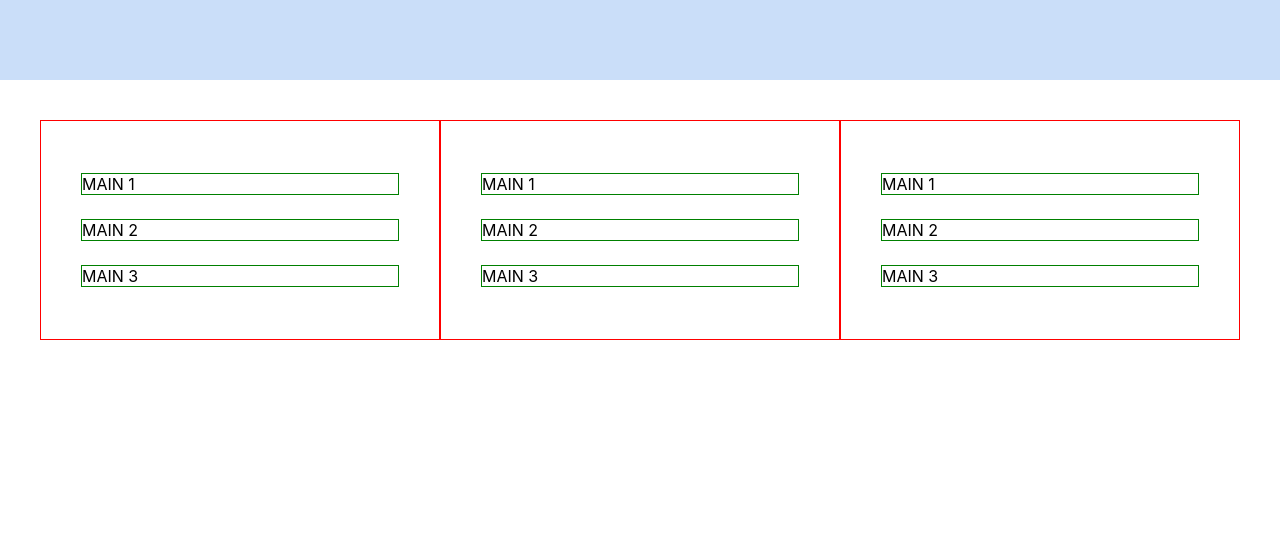
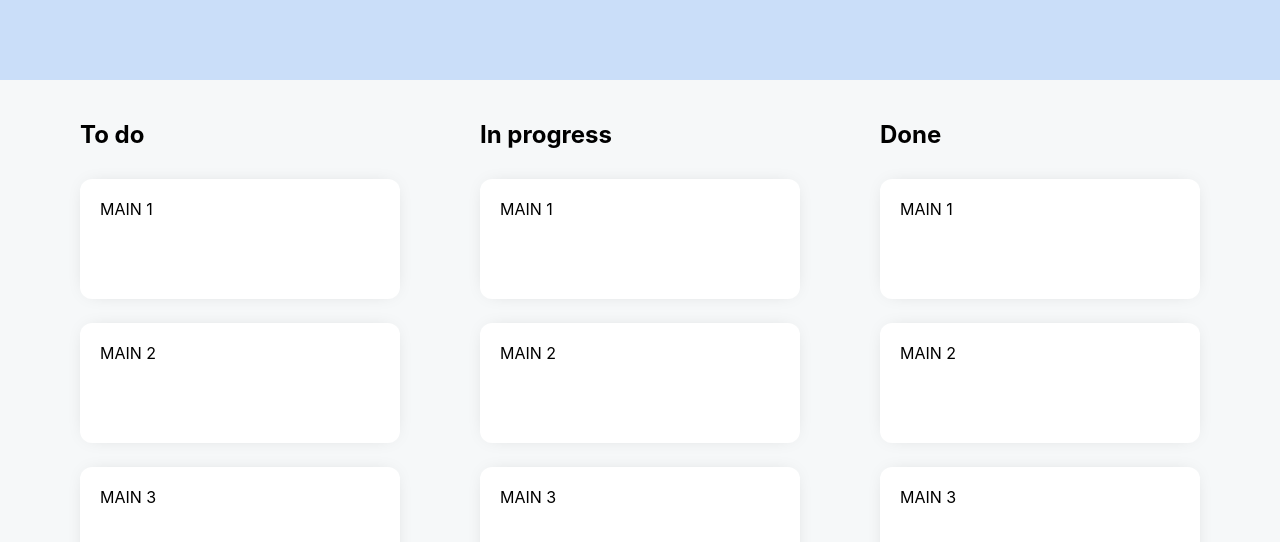
Before and after one commit to rodgabriel/Todo-App, a React (Create React App) app: page / in a window 1280 px wide. Shown: the top 542 px of the page. Built offline with nearby package versions, Linux system fonts and the light colour scheme.

Commit message:
Adicionei estilos e iniciei a estilização dos cards das tarefas

```diff
--- a/src/components/Main/index.js
+++ b/src/components/Main/index.js
@@ -1,22 +1,25 @@
-import { Container, Category } from "./styles";
+import { Container, Category, CategoryTitle, Card } from "./styles";
 
 export default function index() {
     return (
         <Container>
             <Category>
-                <div>MAIN 1</div>
-                <div>MAIN 2</div>
-                <div>MAIN 3</div>
+                <CategoryTitle>To do</CategoryTitle>
+                <Card>MAIN 1</Card>
+                <Card>MAIN 2</Card>
+                <Card>MAIN 3</Card>
             </Category>
             <Category>
-                <div>MAIN 1</div>
-                <div>MAIN 2</div>
-                <div>MAIN 3</div>
+                <CategoryTitle>In progress</CategoryTitle>
+                <Card>MAIN 1</Card>
+                <Card>MAIN 2</Card>
+                <Card>MAIN 3</Card>
             </Category>
             <Category>
-                <div>MAIN 1</div>
-                <div>MAIN 2</div>
-                <div>MAIN 3</div>
+                <CategoryTitle>Done</CategoryTitle>
+                <Card>MAIN 1</Card>
+                <Card>MAIN 2</Card>
+                <Card>MAIN 3</Card>
             </Category>
         </Container>
     );
--- a/src/components/Main/styles.js
+++ b/src/components/Main/styles.js
@@ -8,25 +8,35 @@ export const Container = styled.div`
     justify-content: flex-start;
     align-items: flex-start;
 
-    padding: 40px;
-
-    > div {
-        flex: 1;
-        border: 1px red solid;
-    }
+    padding: 0 40px;
 `;
 
 export const Category = styled.div`
+    flex: 1;
+
     display: flex;
     flex-direction: column;
     justify-content: flex-start;
     align-items: flex-start;
 
     padding: 40px;
+`;
 
-    > div {
-        width: 100%;
-        border: green 1px solid;
-        margin: 12px 0;
-    }
+export const CategoryTitle = styled.div`
+    font-size: 24px;
+    font-weight: bold;
+    margin-bottom: 18px;
 `;
+
+export const Card = styled.div`
+    width: 100%;
+    height: 120px;
+
+    background: #fff;
+    box-shadow: 0px 0px 20px -10px rgba(0, 0, 0, 0.25);
+
+    border-radius: 12px;
+
+    margin: 12px 0;
+    padding: 20px;
+`;
--- a/src/globalStyles.js
+++ b/src/globalStyles.js
@@ -9,6 +9,8 @@ const GlobalStyle = createGlobalStyle`
     }
 
     body {
+        background: #F6F8F9;
+
         font-family: --apple-system, BlinkMacSystemFont, 'Segoe UI', Roboto, Oxygen, Ubuntu, Cantarell, 'Open Sans', 'Helvetica Neue', sans-serif
     }
 `;
```
